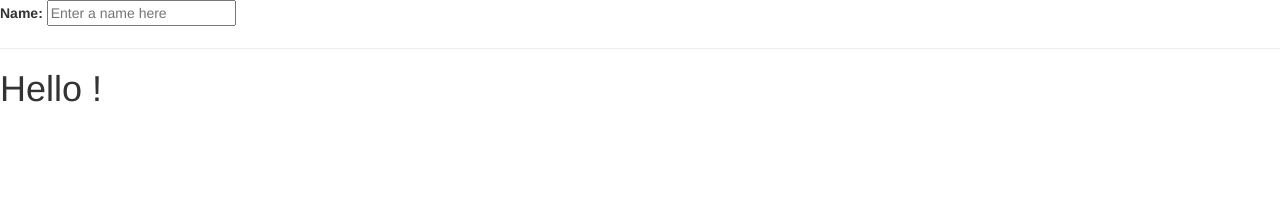
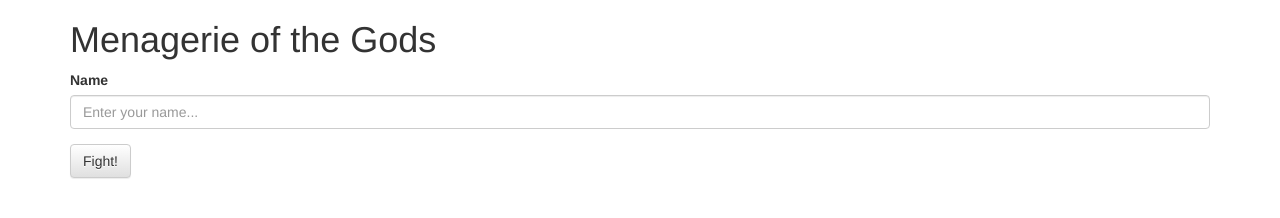
Before and after one commit to bernardschmitz/mog, a plain HTML site: page resources/public/index.html in a window 1280 px wide. Drawn offline with Linux system fonts and the light colour scheme.

Commit message:
started fixing start screen

```diff
--- a/resources/public/index.html
+++ b/resources/public/index.html
@@ -8,14 +8,28 @@
     <link rel="stylesheet" href="css/bootstrap.min.css">
     <link rel="stylesheet" href="css/bootstrap-theme.min.css">
 
+    <title>Menagerie of the Gods</title>
+
   </head>
   <body>
-    <div>
-       <label>Name:</label>
-       <input type="text" ng-model="yourName" placeholder="Enter a name here">
-       <hr>
-       <h1>Hello {{yourName}}!</h1>
+
+
+    <div class="container">
+    <h1>Menagerie of the Gods</h1>
+    <form role="form">
+      <div class="form-group">
+          <label for="name">Name</label>
+	  <input type="text" class="form-control" id="name" placeholder="Enter your name..." ng-model="player.name">
+	 </div>
+      <button type="submit" class="btn btn-default">Fight!</button>
+</form>
+
+</div>
+
+    <div class="container">
+       <h1>{{player.name}}</h1>
     </div>
+
 
     <script src="jquery.min.js"></script>
     <script src="js/bootstrap.min.js"></script>
```
